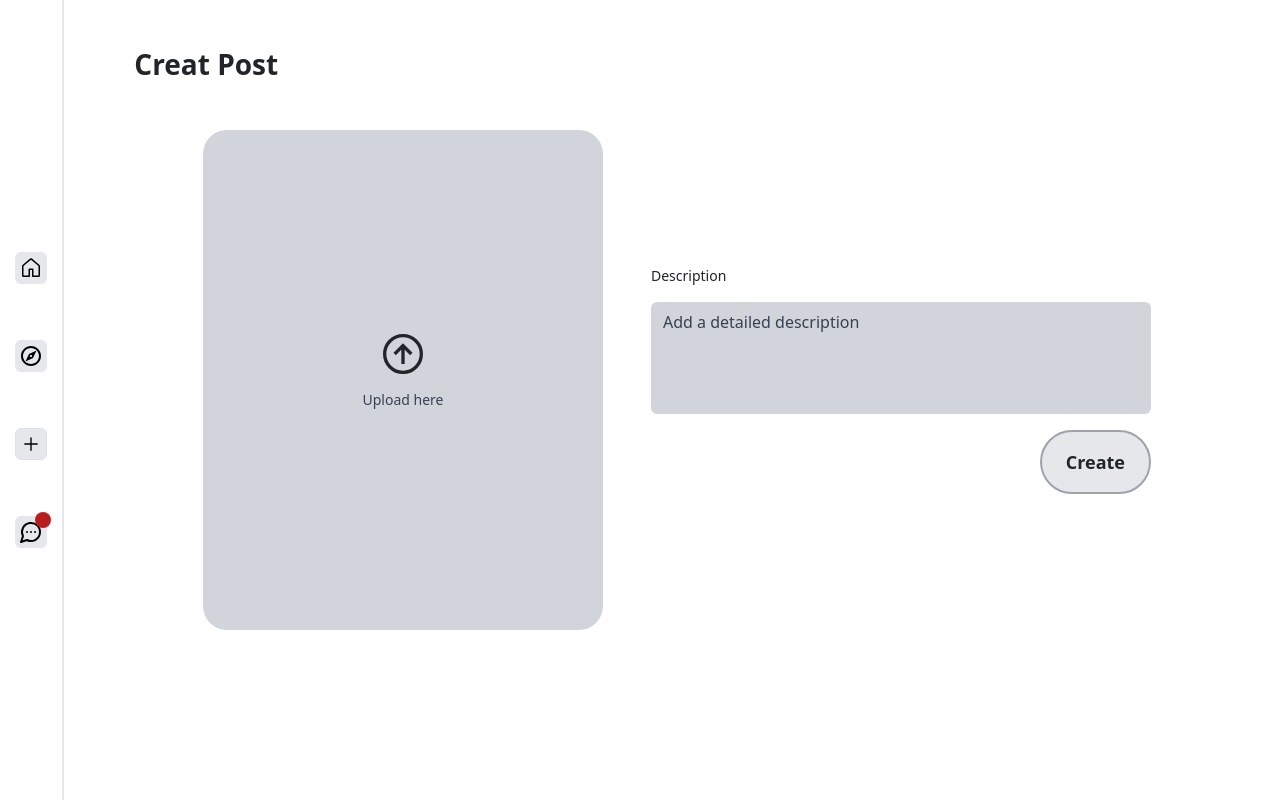
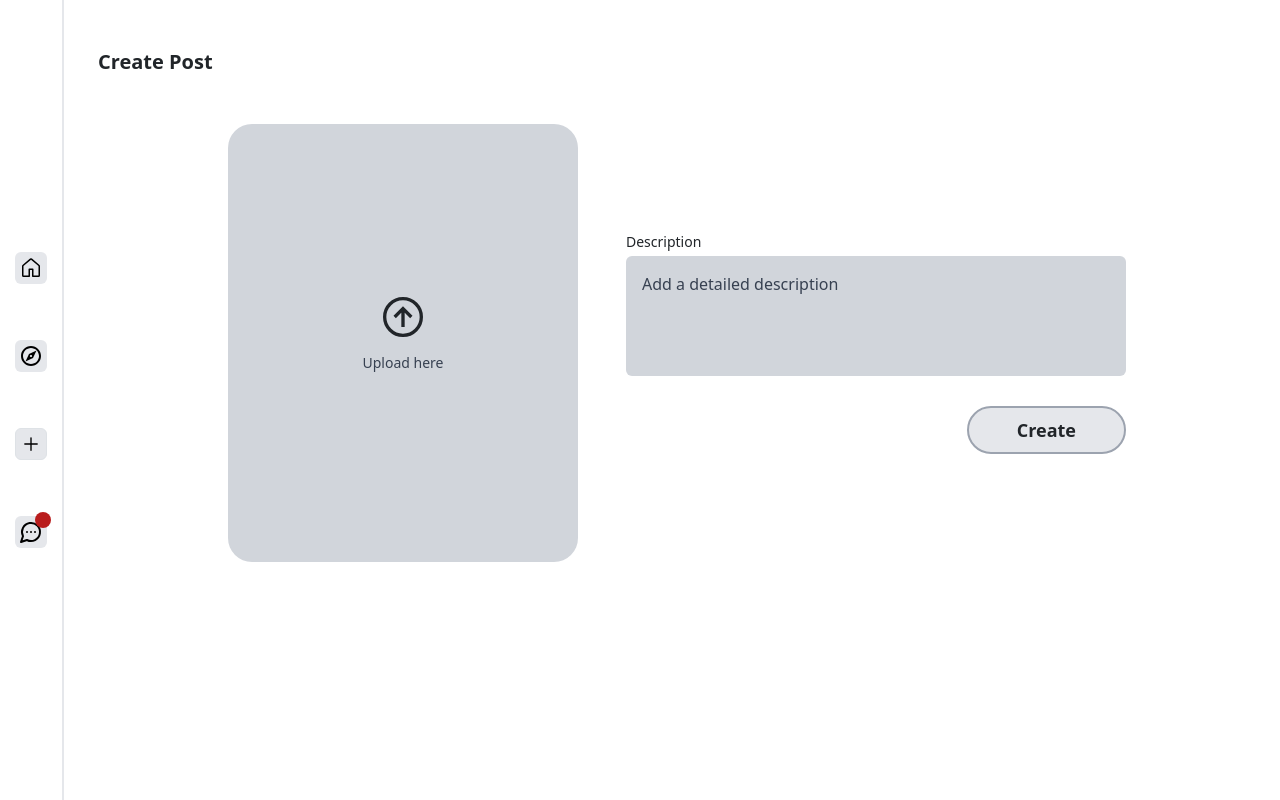
Before and after one commit to elvyn0/ScenicWonders, a React (Vite) app in the folder frontend/: page /post in a window 1280 px wide. Built offline with nearby package versions, Linux system fonts and the light colour scheme; no server answers.

Commit message:
style: improve UI layout and mobile responsiveness

```diff
--- a/frontend/src/components/Post.jsx
+++ b/frontend/src/components/Post.jsx
@@ -34,45 +34,45 @@ function Post() {
     }
   };
   return (
-    <form onSubmit={handleSubmit} className=" pt-5 px-[5%]">
-      <h3 className="font-bold mb-5">Creat Post</h3>
-      <div className="flex flex-row gap-5 items-center  justify-center mt-5">
+    <form onSubmit={handleSubmit} className="pt-5 px-4 md:px-[5%]">
+      <h3 className="font-bold mb-5 text-lg md:text-xl">Create Post</h3>
+
+      <div className="flex flex-col md:flex-row gap-5 items-center justify-center mt-5">
+        {/* Image Upload */}
         <label
           htmlFor="image"
-          className="cursor-pointer bg-gray-300 w-[400px] h-[500px]  flex flex-col  justify-center items-center rounded-3xl"
+          className="cursor-pointer bg-gray-300 w-full max-w-[350px] aspect-[4/5] flex flex-col justify-center items-center rounded-3xl overflow-hidden"
         >
           {!image ? (
-            <GrUploadOption className="size-10 mb-3" />
+            <>
+              <GrUploadOption className="size-8 md:size-10 mb-3" />
+              <p className="text-sm text-gray-700">Upload here</p>
+            </>
           ) : (
-            <img className="w-[400px] h-[500px]  rounded-lg" required src={URL.createObjectURL(image)} />
+            <img className="w-full h-full object-cover" src={URL.createObjectURL(image)} />
           )}
 
-          <input
-            onChange={(e) => setImage(e.target.files[0])}
-            type="file"
-            id="image"
-            className="w-[400px] h-[500px]"
-            hidden
-            required
-          />
-          {!image ? <p className="text-sm text-gray-700">Upload here</p> : null}
+          <input onChange={(e) => setImage(e.target.files[0])} type="file" id="image" hidden required />
         </label>
-        <div className="flex flex-col">
+
+        {/* Form Fields */}
+        <div className="flex flex-col w-full max-w-[500px]">
           <label htmlFor="description">
-            <p className="text-sm">Description</p>
-            <input
+            <p className="text-sm mb-1">Description</p>
+
+            <textarea
               onChange={(e) => setCaption(e.target.value)}
               value={caption}
               placeholder="Add a detailed description"
-              type="text"
               id="description"
-              className=" bg-gray-300 placeholder-gray-700 pt-2 pl-3 pb-20 pr-5 rounded w-[500px] "
+              className="bg-gray-300 placeholder-gray-700 p-3 rounded w-full min-h-[120px] resize-none"
               required
             />
           </label>
-          <div className="mt-3 flex justify-end ">
+
+          <div className="mt-4 flex justify-end">
             <button
-              className="text-lg border-2 border-gray-400 bg-gray-200 hover:bg-gray-500 hover:text-white py-3 px-6 rounded-full   transition-all font-bold "
+              className="text-sm md:text-lg border-2 border-gray-400 bg-gray-200 hover:bg-gray-500 hover:text-white py-2 md:py-3 px-5 md:px-6 rounded-full transition-all font-bold w-full md:w-auto"
               type="submit"
             >
               Create
--- a/frontend/src/components/StoriesPost.jsx
+++ b/frontend/src/components/StoriesPost.jsx
@@ -33,35 +33,40 @@ function StoriesPost() {
     }
   };
   return (
-    <form onSubmit={handileSubmit} className="pt-5 px-[5%] ">
-      <h3 className="font-bold"> Stories</h3>
-      <div className="flex  justify-center items-center mt-5 ">
-        <div className="flex flex-col gap-5 bg-gray-300 w-[50%] p-5 rounded-lg shadow-xl ">
+    <form onSubmit={handileSubmit} className="pt-5 px-4 md:px-[5%]">
+      <h3 className="font-bold text-lg md:text-xl">Stories</h3>
+
+      <div className="flex justify-center items-center mt-5">
+        <div className="flex flex-col gap-5 bg-gray-300 w-full max-w-[600px] p-4 md:p-5 rounded-lg shadow-xl">
+          {/* Headline */}
           <div>
-            <p className="text-sm">Headline </p>
+            <p className="text-sm mb-1">Headline</p>
             <input
               onChange={(e) => setTitle(e.target.value)}
               type="text"
-              className="py-3   pl-2 rounded-md w-full"
+              className="py-2 md:py-3 pl-2 rounded-md w-full"
               placeholder="Headline"
               value={title}
               required
             />
           </div>
-          <div className=" flex flex-col justify-center">
-            <p className="text-sm">Write Ups</p>
+
+          {/* Content */}
+          <div className="flex flex-col">
+            <p className="text-sm mb-1">Write Ups</p>
             <textarea
               onChange={(e) => setContent(e.target.value)}
               value={content}
-              type="text"
-              className="w-full pb-5 pt-1 pl-2 rounded-lg"
+              className="w-full p-2 rounded-lg min-h-[120px] md:min-h-[150px] resize-none"
               placeholder="Share your stories here..."
               required
             />
           </div>
-          <div className="flex justify-end ">
+
+          {/* Button */}
+          <div className="flex justify-end">
             <button
-              className=" border-2 border-white border-solid font-bold  py-3 px-4 rounded-full hover:bg-gray-500 hover:text-white transition-all shadow-md"
+              className="border-2 border-white font-bold py-2 md:py-3 px-4 md:px-5 rounded-full hover:bg-gray-500 hover:text-white transition-all shadow-md w-full md:w-auto"
               type="submit"
             >
               Create
```
